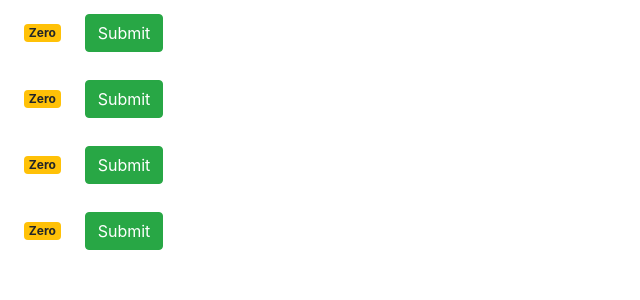
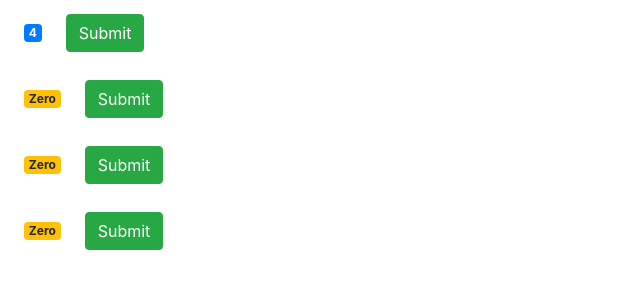
Before and after one commit to md-golamrabbani/react-js-for-beginner, a React (Create React App) app: page / in a window 1280 px wide. Shown: the top 300 px of the page, without its empty margins (0-640 px from the left). Built offline with nearby package versions, Linux system fonts and the light colour scheme.

Commit message:
passing data to component

```diff
--- a/src/component/counter.jsx
+++ b/src/component/counter.jsx
@@ -2,13 +2,12 @@
 
 class Counter extends Component {
   state = {
-    count: 0
+    value: this.props.value
   };
 
   handleCount = product => {
-    console.log(product);
     this.setState({
-      count: this.state.count + 1
+      value: this.state.value + 1
     });
   };
 
@@ -28,12 +27,12 @@
 
   getBadgeClasses() {
     let classes = "badge m-4 badge-";
-    classes += this.state.count === 0 ? "warning" : "primary";
+    classes += this.state.value === 0 ? "warning" : "primary";
     return classes;
   }
 
   formateCount() {
-    const { count } = this.state;
+    const { value: count } = this.state;
     return count === 0 ? "Zero" : count;
   }
 }
--- a/src/component/counters.jsx
+++ b/src/component/counters.jsx
@@ -4,7 +4,7 @@
 class Counters extends Component {
   state = {
       counters: [
-          { id: 1, value:0 },
+          { id: 1, value:4 },
           { id: 2, value:0 },
           { id: 3, value:0 },
           { id: 4, value:0 }
@@ -13,7 +13,9 @@
   render() {
     return (
       <div>
-          {this.state.counters.map(counter => <Counter key={counter.id} />)}
+          {this.state.counters.map(counter =>
+            <Counter key={counter.id} value={counter.value} />
+          )}
       </div>
     );
   }
```
